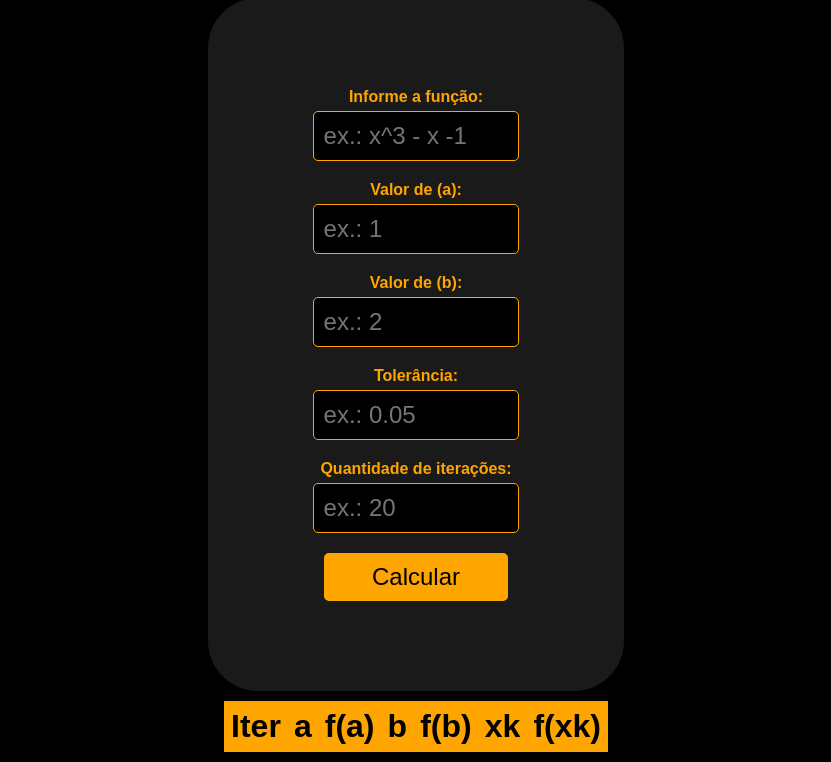
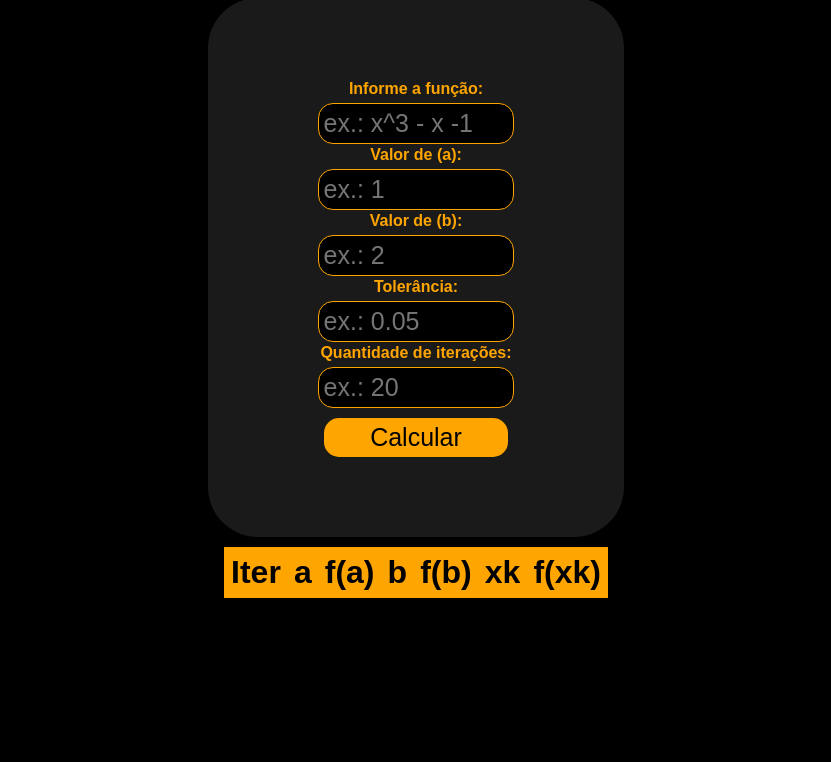
Before and after one commit to entrea/regula-falsi, a plain HTML site: page index.html in a window 1280 px wide. Shown: the part 114-876 px from the top of the page, without its empty margins (224-1055 px from the left). After the commit the page ends 800 px from the top, so only its background shows below. Drawn offline with nearby package versions, Linux system fonts and the light colour scheme.

Commit message:
Removendo o espaçamento das caixinhas onde o usuário insere os dados

```diff
--- a/index.html
+++ b/index.html
@@ -20,7 +20,7 @@
 
         h1 {
             text-align: center;
-            font-size: 80px;
+            font-size: 80px; /* Aumenta o tamanho da letra do título :) blz? */
             margin: 10px;
         }
 
@@ -35,16 +35,16 @@
 
         label {
             font-weight: bold;
-            margin-top: 10px;
+            margin-top: 2px; /* Aumenta o espaçamento das caixinhas onde o usuário insere os números*/
             color: #FFA500; /* Texto do rótulo em laranja */
         }
 
         input, button {
             width: calc(80% - 20px);
-            padding: 10px; /* Diminui o padding para 10px */
-            margin-bottom: 10px; /* Diminui a margem inferior para 10px */
-            border-radius: 5px;
-            font-size: 24px;
+            padding: 5px; /* Diminui ou aumenta a caixinha */
+            margin-bottom: 0px; /* Diminui ou aumenta margem inferior em cinza */
+            border-radius: 15px; /* Posso ajustar o raio do cando da caixinha */
+            font-size: 25px; /* tam da fonte da caixinha */
         }
 
         input {
--- a/styles.css
+++ b/styles.css
@@ -52,7 +52,7 @@ button:hover {
 }
 
 table {
-    width: 80%; /* Ajuste a largura para 100% para caber em dispositivos menores */
+    width: 100%; /* Ajuste a largura para 100% para caber em dispositivos menores */
     border-collapse: collapse;
     margin-top: 10px;
     overflow-x: auto;
```
